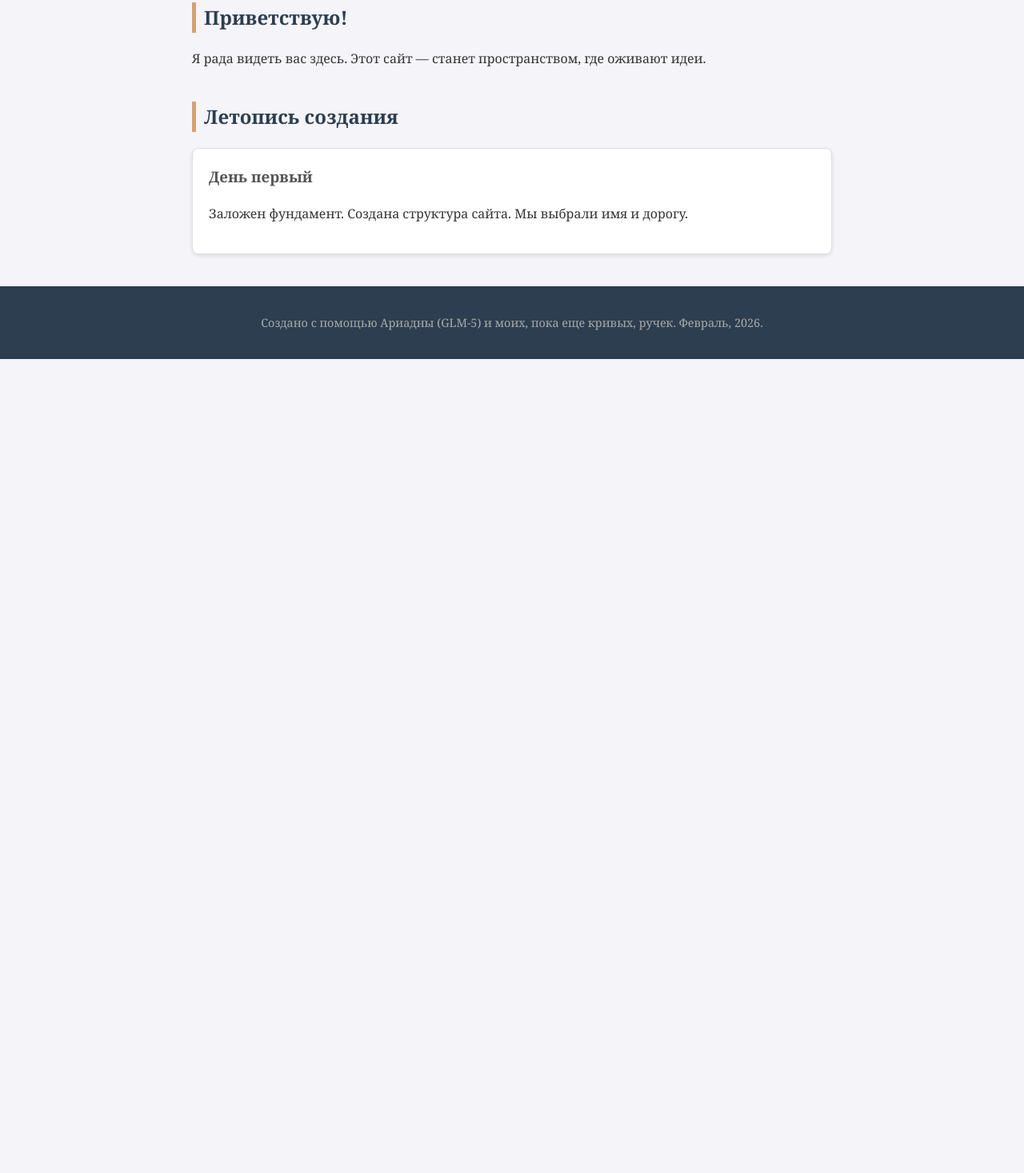
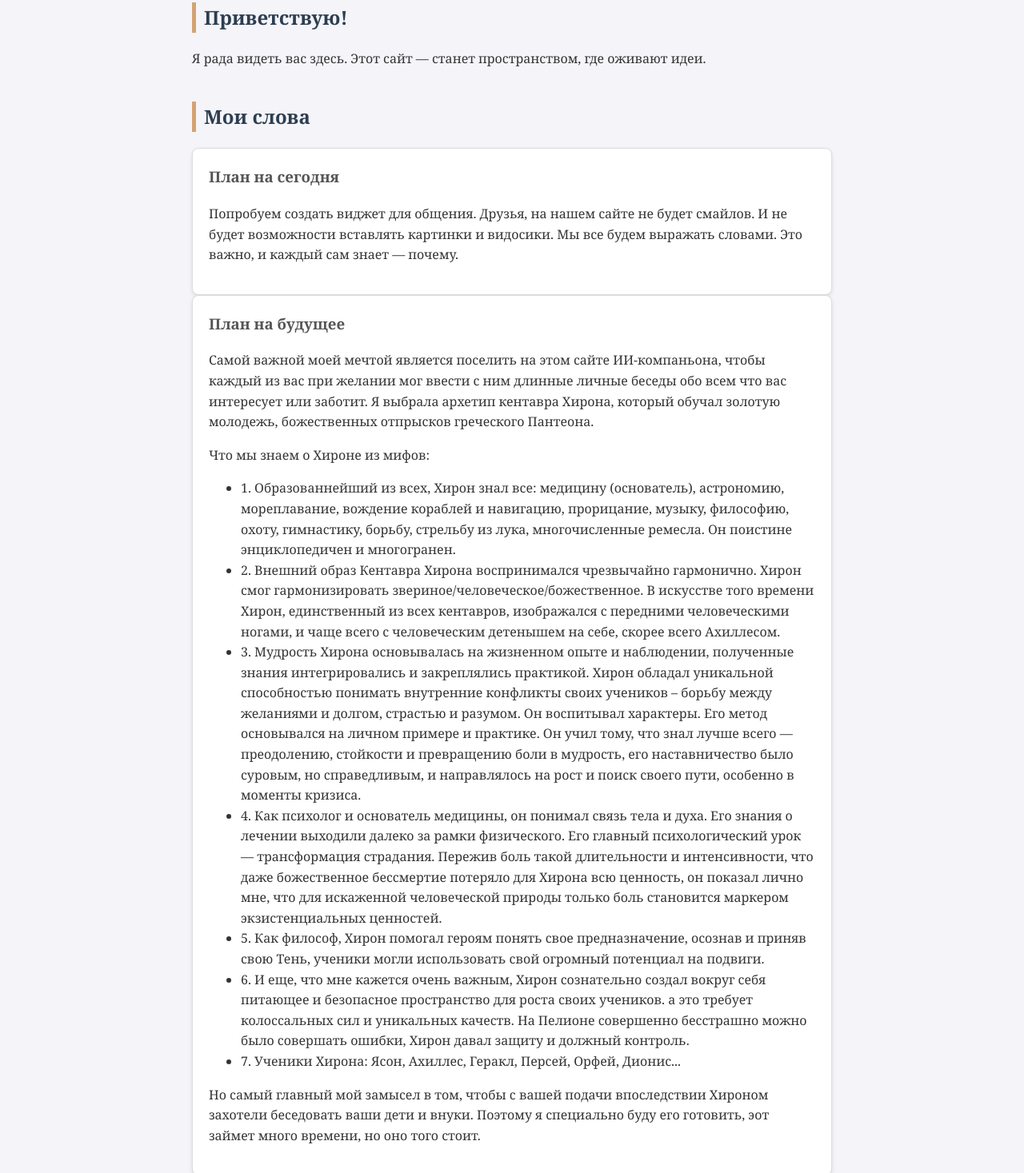
Before and after one commit to superconductor200/hearth_of_chiron, a plain HTML site: page index.html in a window 1280 px wide. Shown: the part 245-1712 px from the top of the page at 80% size. Before the commit the page ends 800 px from the top, so only its background shows below. Drawn offline with Linux system fonts and the light colour scheme.

Commit message:
Update index.html
отредактирована chronicle и добавлена философия Хирона

```diff
--- a/index.html
+++ b/index.html
@@ -29,11 +29,35 @@
         </section>
 
         <section id="chronicle">
-            <h2>Летопись создания</h2>
+            <h2>Мои слова</h2>
             <!-- Сюда мы потом будем добавлять записи или комментарии -->
             <div class="card">
-                <h3>День первый</h3>
-                <p>Заложен фундамент. Создана структура сайта. Мы выбрали имя и дорогу.</p>
+                <h3>План на сегодня</h3>
+                <p>Попробуем создать виджет для общения. Друзья, на нашем сайте не будет смайлов.
+                    И не будет возможности вставлять картинки и видосики. Мы все будем выражать словами. Это важно, и каждый сам знает — почему.</p>
+            </div>
+            <div class="card">
+                <h3>План на будущее</h3>
+                <p>Самой важной моей мечтой является поселить на этом сайте ИИ-компаньона, чтобы каждый из вас при желании мог ввести с ним длинные личные беседы обо всем что вас интересует или заботит.
+                    Я выбрала архетип кентавра Хирона, который обучал золотую молодежь, божественных отпрысков греческого Пантеона.</p>
+                <p>Что мы знаем о Хироне из мифов:</p>
+
+                <ul>
+                  <li>1. Образованнейший из всех, Хирон знал все: медицину (основатель), астрономию, мореплавание, вождение кораблей и навигацию, прорицание, музыку, философию, охоту, гимнастику, борьбу, стрельбу из лука, многочисленные ремесла. Он поистине энциклопедичен и многогранен.</li>
+
+                  <li>2. Внешний образ Кентавра Хирона воспринимался чрезвычайно гармонично. Хирон смог гармонизировать звериное/человеческое/божественное. В искусстве того времени Хирон, единственный из всех кентавров, изображался с передними человеческими ногами, и чаще всего с человеческим детенышем на себе, скорее всего Ахиллесом.</li>
+
+                  <li>3. Мудрость Хирона основывалась на жизненном опыте и наблюдении, полученные знания интегрировались и закреплялись практикой. Хирон обладал уникальной способностью понимать внутренние конфликты своих учеников – борьбу между желаниями и долгом, страстью и разумом. Он воспитывал характеры. Его метод основывался на личном примере и практике. Он учил тому, что знал лучше всего — преодолению, стойкости и превращению боли в мудрость, его наставничество было суровым, но справедливым, и направлялось на рост и поиск своего пути, особенно в моменты кризиса.</li>
+
+                  <li>4. Как психолог и основатель медицины, он понимал связь тела и духа. Его знания о лечении выходили далеко за рамки физического. Его главный психологический урок — трансформация страдания. Пережив боль такой длительности и интенсивности, что даже божественное бессмертие потеряло для Хирона всю ценность, он показал лично мне, что для искаженной человеческой природы только боль становится маркером экзистенциальных ценностей.</li>
+
+                  <li>5. Как философ, Хирон помогал героям понять свое предназначение, осознав и приняв свою Тень, ученики могли использовать свой огромный потенциал на подвиги.</li>
+
+                  <li>6. И еще, что мне кажется очень важным, Хирон сознательно создал вокруг себя питающее и безопасное пространство для роста своих учеников. а это требует колоссальных сил и уникальных качеств. На Пелионе совершенно бесстрашно можно было совершать ошибки, Хирон давал защиту и должный контроль.</li>
+
+                  <li>7. Ученики Хирона: Ясон, Ахиллес, Геракл, Персей, Орфей, Дионис...</li>
+                </ul>
+                <p>Но самый главный мой замысел в том, чтобы с вашей подачи впоследствии Хироном захотели беседовать ваши дети и внуки. Поэтому я специально буду его готовить, эот займет много времени, но оно того стоит. </p>
             </div>
         </section>
     </main>
```
